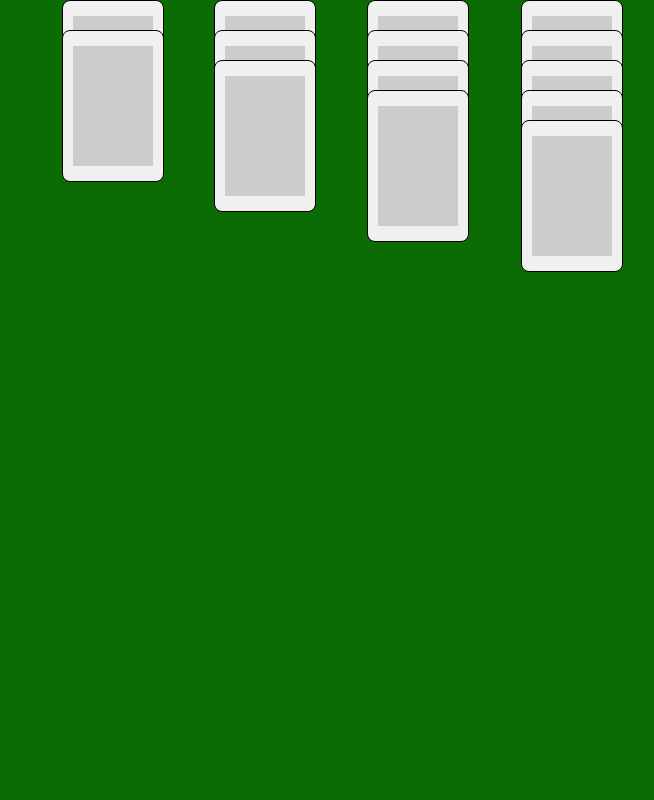
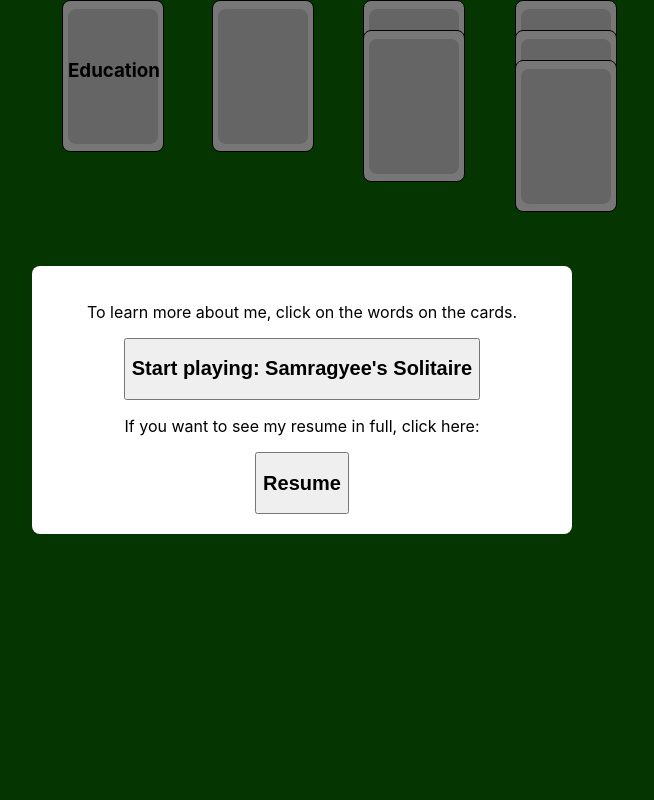
Before and after one commit to samragyee-d/portfolio-web, a React (Create React App) app: page / in a window 1280 px wide. Before the commit this address had no page. Shown: the top 800 px of the page, without its empty margins (338-992 px from the left). Built offline with nearby package versions, Linux system fonts and the light colour scheme.

Commit message:
Created pop-up

```diff
--- a/src/pages/homepage/Cards/Card.css
+++ b/src/pages/homepage/Cards/Card.css
@@ -11,7 +11,8 @@
 }
 
 .filler-card-int{
-  width: 80%;
-  height: 80%;
+  width: 90%;
+  height: 90%;
+  border-radius: 8px;
   background-color: #ccc;
 }
--- a/src/pages/homepage/Cards/CardContainer.js
+++ b/src/pages/homepage/Cards/CardContainer.js
@@ -4,20 +4,21 @@ import './CardContainer.css';
 
 //Changes to the number of piles can be made here:
 const CardContainer = () => {
-  const numberOfCards = 2;
-  const numberOfCards2 = 3;
-  const numberofCards3 = 4;
-  const numberofCards4 = 5;
+  const numberOfCards = 0;
+  const numberOfCards2 = 1;
+  const numberofCards3 = 2;
+  const numberofCards4 = 3;
   const cardsArray = Array.from({ length: numberOfCards });
   const cardsArray2 = Array.from ({ length: numberOfCards2 });
-  const cardsArray3 = Array.from ( { length: numberofCards3});
-  const cardsArray4 = Array.from ( { length: numberofCards4});
+  const cardsArray3 = Array.from ( { length: numberofCards3 });
+  const cardsArray4 = Array.from ( { length: numberofCards4 });
 
 //Move all the cards at once
+  const moveBy = 150
   const xPosition1 = 400;
-  const xPosition2 = xPosition1 + numberOfCards + 150;
-  const xPosition3 = xPosition2 + numberOfCards2 + 150;
-  const xPosition4 = xPosition3 + numberofCards3 + 150;
+  const xPosition2 = xPosition1 + numberOfCards + moveBy;
+  const xPosition3 = xPosition2 + numberOfCards2 + moveBy;
+  const xPosition4 = xPosition3 + numberofCards3 + moveBy;
 
   return (
       <div className="card-container">
--- /dev/null
+++ b/src/pages/homepage/Modal.css
@@ -0,0 +1,26 @@
+.modal-overlay {
+    position: fixed;
+    top: 0;
+    left: 0;
+    right: 0;
+    bottom: 0;
+    background: rgba(0, 0, 0, 0.5);
+    display: flex;
+    justify-content: center;
+    align-items: center;
+    z-index: 1000;
+  }
+
+  .modal {
+    background: white;
+    padding: 20px;
+    border-radius: 8px;
+    max-width: 500px;
+    width: 100%;
+    position: relative;
+  }
+
+  .modal-content {
+    padding: 20px;
+    position: relative;
+  }
--- /dev/null
+++ b/src/pages/homepage/Modal.js
@@ -0,0 +1,20 @@
+import React from 'react';
+import './Modal.css';
+import {Link } from "react-router-dom";
+
+const Modal = ({ isOpen, onClose }) => {
+  if (!isOpen) return null;
+
+  return (
+    <div className="modal-overlay">
+      <div className="modal">
+        <p>To learn more about me, click on the words on the cards.</p>
+        <button className="play-button" onClick={onClose}><h2>Start playing: Samragyee's Solitaire</h2></button>
+        <p>If you want to see my resume in full, click here:</p>
+        <Link to ="src\pages\homepage\Resume.js"><button className="resume-button"><h2>Resume</h2></button></Link>
+      </div>
+    </div>
+  );
+};
+
+export default Modal;
--- a/src/pages/homepage/homepage.css
+++ b/src/pages/homepage/homepage.css
@@ -1,21 +1,52 @@
 /*change the way it flips*/
 /*change the border color*/
 /* make sure colors match*/
+
+/* positioning the card on the top left screen*/
+
+
 body{
     background-color: #0a6c03;
+    margin: 0;
+    height: 100vh;
+    width: 100vw;
 }
 
-.book-cover-front, .book-cover-back {
-    height: 300px;
-    width: 200px;
-    border-radius: 20px;
-    background-color: #ffffb1;
-    color: #e53935		;
+
+main {
+    position: absolute;
+    top: 0px;
+    left: 0px;
+}
+
+
+/*styling the card*/
+.main-card-front, .main-card-back, .Expierence-card-front, .Expierence-card-back  {
+    width: 100px;
+    height: 150px;
+    background-color: #f0f0f0;
+    border: 1px solid #000;
+    border-radius: 8px;
     display: flex;
-    flex-direction: column;
     justify-content: center;
     align-items: center;
     position: absolute;
-    left:100px;
-    border: 2px solid black;
+
 }
+
+
+.Education{
+    margin-top: 50px;
+    text-align: center;
+}
+
+.main-card-front-int, .main-card-back-int{
+    width: 90%;
+    height: 90%;
+    border-radius: 8px;
+    background-color: #ccc;
+}
+
+.main-card-back, .main-card-front{
+    margin-left: 400px;
+}
--- a/src/pages/homepage/homepage.js
+++ b/src/pages/homepage/homepage.js
@@ -2,40 +2,54 @@
 //DONE: //add a feature that will duplicate the filler cards --do @home
 	//DONE: //organize them by column
 	//DONE: //make them move slightly to the left every time
-//add a popup when page is loaded that says "Samragyee Resume" or smth like that. Include a "Play" button.
+//DONE: add a popup when page is loaded that says "Samragyee Resume" or smth like that. Include a "Play" button.
+//Add the little piles for the lil sections
+//Route the "Resume" button of the pop-up to another resume page
 //add a deck of cards that the user can draw from. Each card will have a fun fact or smth.
 //add a page for every section of resume (card text is link)
 //include lil symbols on card (ex. "Education" would have books) similar to real playing cards.
+//optional: make it playable.
+//optional: add a timer
 //optional: add a point system (idk how this would work yet)
+
+//THINGS TO FIX: 6/9/2024:
+//- Cards don't flip, fixed: typo!!!! *facepalm*
 
 import React from 'react';
 import './homepage.css';
-import { useState } from 'react';
+import { useState, useEffect } from 'react';
 import ReactCardFlip from "react-card-flip";
+import Modal from './Modal';
 
 function Homepage() {
-	const [isFlipped, setIsFlipped] = useState(false);
+	const [EdisFlipped, setEdIsFlipped] = useState(false);
+	const [isModalOpen, setIsModalOpen] = useState(false);
 
-	function flipCover(){
-		setIsFlipped(!isFlipped);
+	function EdflipCover(){
+		setEdIsFlipped(!EdisFlipped);
+	};
+
+	useEffect (() => {
+		setIsModalOpen(true);
+	}, []);
+
+	const closeModal = () => {
+		setIsModalOpen(false);
 	};
 
   return (
 
-    <main className="board">
-		<ReactCardFlip flipDirection='vertical' isFlipped={isFlipped}>
-			<div className ='book-cover-front' onClick={flipCover}>
-				<div>
-					<h2>Education</h2>
-					<h2></h2>
-				</div>
+    <main>
+		<ReactCardFlip flipDirection='vertical' isFlipped={EdisFlipped}>
+			<div className ='main-card-front' onClick={EdflipCover}>
+				<div className='main-card-front-int'><h3 className="Education">Education</h3></div>
+
 			</div>
-			<div className ='book-cover-back' onClick={flipCover}>
-				<h2>back</h2>
+			<div className ='main-card-back' onClick={EdflipCover}>
+				<div className="main-card-back-int"><h2>back</h2></div>
 			</div>
 		</ReactCardFlip>
-
-
+		<Modal isOpen={isModalOpen} onClose={closeModal} />
     </main>
   );
 };
```
Also changed, not shown: src/pages/homepage/Resume.js (added, +9 -0 lines).
